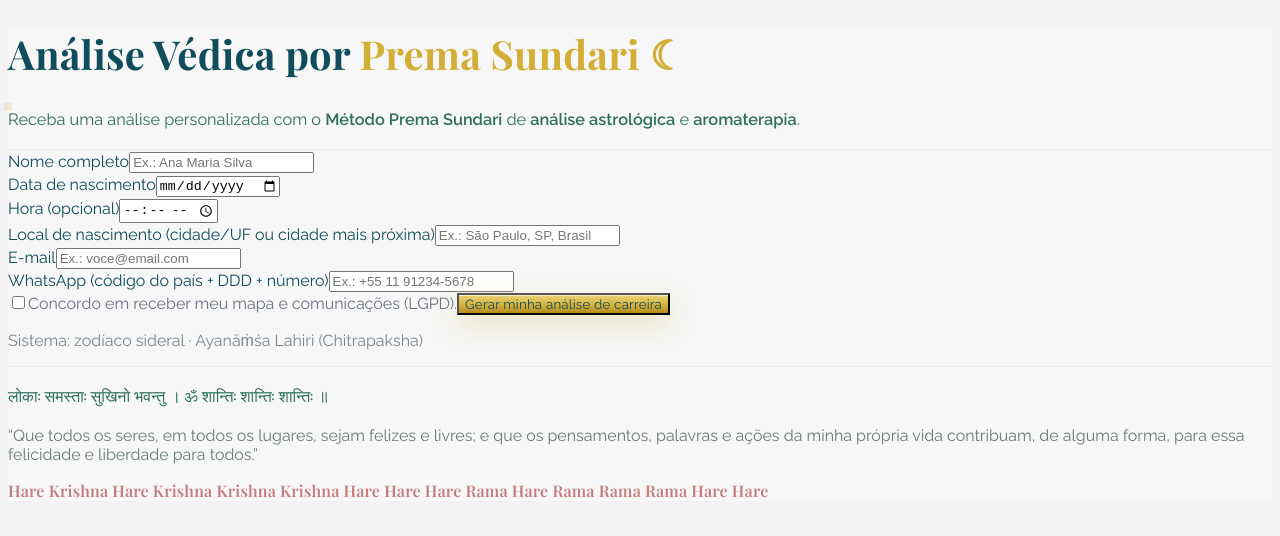
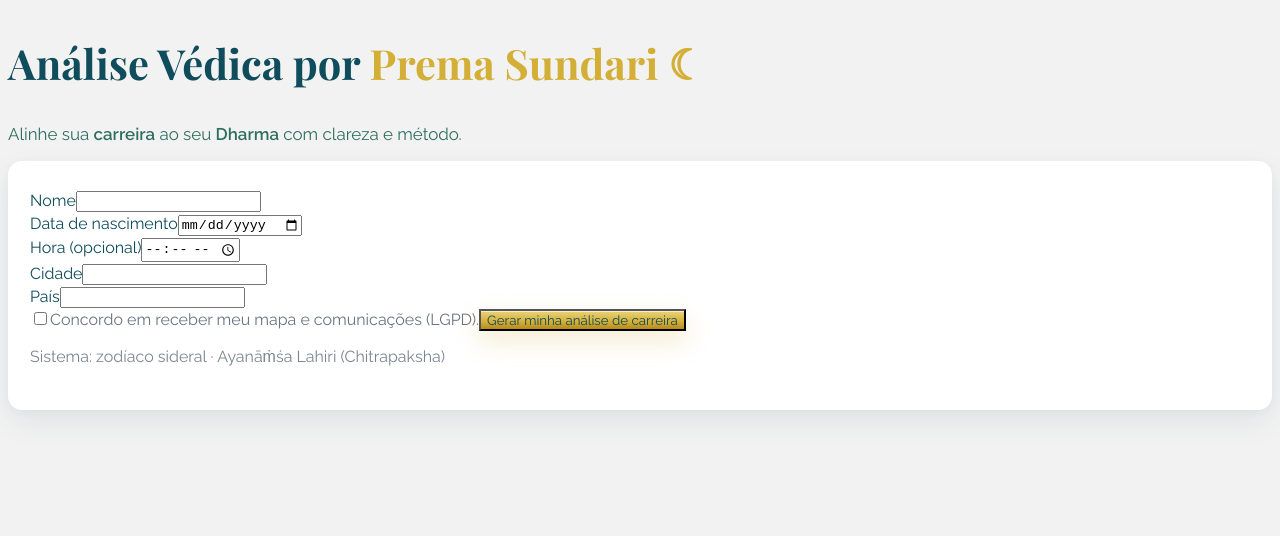
Before and after one commit to premasundaridevi/prema-mapa-vedico, a Next.js app: page / in a window 1280 px wide. Shown: the top 536 px of the page. Built offline with nearby package versions, Linux system fonts and the light colour scheme.

Commit message:
Update page.tsx

```diff
--- a/app/page.tsx
+++ b/app/page.tsx
@@ -7,26 +7,24 @@ export default function Page() {
   const C = {
     azul: "#0F4C5C",
     verde: "#2f6f5e",
-    rosa: "#c47c7c",
-    branco: "#ffffff",
-    cinza: "#f6f7f6",     // fundo delicado
-    linha: "#E9ECEF",     // divisórias hairline
-    ouro:  "#D4AF37"      // dourado sutil
+    ouro:  "#D4AF37",
+    branco:"#ffffff",
+    cinza: "#f2f2f2",
+    hair:  "#E9ECEF",
   };
 
   const [loading, setLoading] = useState(false);
-  const [resp, setResp] = useState<any>(null);
   const [err, setErr] = useState<string | null>(null);
 
   const inputCls =
-    "w-full h-12 px-4 rounded-md bg-white border border-[#E6E8EA] " +
-    "placeholder-gray-400 transition " +
-    "focus:outline-none focus:ring-2 focus:ring-[#0F4C5C]/18 focus:border-[#0F4C5C]";
+    "w-full h-12 px-4 rounded-md bg-white border border-[#E6E8EA] placeholder-gray-400 " +
+    "focus:outline-none focus:ring-2 focus:ring-[#0F4C5C]/18 focus:border-[#0F4C5C] transition";
 
   async function onSubmit(e: React.FormEvent<HTMLFormElement>) {
     e.preventDefault();
-    setLoading(true); setErr(null); setResp(null);
+    setLoading(true); setErr(null);
     const data = Object.fromEntries(new FormData(e.currentTarget).entries());
+
     try {
       const r = await fetch("/api/mapa", {
         method: "POST",
@@ -34,17 +32,20 @@ export default function Page() {
         body: JSON.stringify(data),
       });
       const j = await r.json();
-      if (!r.ok) throw new Error(j.error || "Erro ao gerar mapa");
-      setResp(j);
-    } catch (e:any) {
+      if (!r.ok) throw new Error(j.error || "Erro ao enviar dados");
+      // opcional: redirecionar/mostrar toast
+      alert("Dados enviados com sucesso! Em breve você receberá sua análise.");
+      (e.currentTarget as HTMLFormElement).reset();
+    } catch (e: any) {
       setErr(e.message);
-    } finally { setLoading(false); }
+    } finally {
+      setLoading(false);
+    }
   }
 
   return (
     <>
       <Head>
-        {/* Tipografias */}
         <link rel="preconnect" href="https://fonts.gstatic.com" crossOrigin="" />
         <link
           href="https://fonts.googleapis.com/css2?family=Playfair+Display:wght@600;700&family=Raleway:wght@400;500;600&display=swap"
@@ -52,69 +53,64 @@ export default function Page() {
         />
       </Head>
 
-      {/* Fundo leve, sem card/bloco */}
-      <main className="min-h-screen w-full flex items-center justify-center px-6"
+      {/* Fundo claro, tudo centralizado */}
+      <main className="min-h-screen w-full px-6 flex flex-col items-center"
             style={{ background: C.cinza }}>
-        <div className="w-full max-w-3xl mx-auto py-14 md:py-20 text-center">
         {/* Cabeçalho */}
+        <section className="pt-16 pb-6 text-center">
           <h1
             className="leading-tight"
             style={{
               fontFamily: "'Playfair Display', serif",
               color: C.azul,
-              fontSize: "2.5rem",
-              letterSpacing: "0.2px"
+              fontSize: "2.6rem",
             }}
           >
             Análise Védica por <span style={{ color: C.ouro }}>Prema Sundari ☾</span>
           </h1>
 
-          {/* filete dourado delicado */}
-          <div className="flex items-center justify-center gap-3 mt-3 mb-5">
-            <span style={{ width: 56, height: 1, background: C.linha }} />
-            <span
-              style={{
-                width: 8, height: 8, background: C.ouro, borderRadius: 9999,
-                boxShadow: "0 0 0 4px rgba(212,175,55,.18)"
-              }}
-            />
-            <span style={{ width: 56, height: 1, background: C.linha }} />
-          </div>
-
           <p
+            className="mt-3"
             style={{
               fontFamily: "'Raleway', sans-serif",
               color: C.verde,
-              fontSize: "1.02rem",
-              lineHeight: 1.6
+              fontSize: "1.06rem",
             }}
           >
-            Receba uma análise personalizada com o <b>Método Prema Sundari</b> de{" "}
-            <b>análise astrológica</b> e <b>aromaterapia</b>.
+            Alinhe sua <b>carreira</b> ao seu <b>Dharma</b> com clareza e método.
           </p>
+        </section>
 
-          {/* divisória hairline */}
-          <div className="my-8" style={{ height: 1, background: C.linha }} />
-
-          {/* Formulário — mesma estrutura, mais delicado e com respiro */}
-          <form onSubmit={onSubmit} className="space-y-7 md:space-y-8 mx-auto" style={{ maxWidth: 720 }}>
-            <div className="text-center">
+        {/* Card do formulário (apresentação do seu anexo) */}
+        <section className="w-full max-w-3xl">
+          <div
+            className="mx-auto"
+            style={{
+              background: C.branco,
+              borderRadius: 14,
+              boxShadow:
+                "0 12px 30px rgba(15,76,92,.08), 0 2px 8px rgba(15,76,92,.04)",
+              padding: "28px 22px",
+            }}
+          >
+            <form onSubmit={onSubmit} className="space-y-6 md:space-y-7">
+              <div>
                 <label className="block mb-2 text-sm"
                        style={{ color: C.azul, fontFamily: "'Raleway', sans-serif" }}>
-                Nome completo
+                  Nome
                 </label>
-              <input name="nome" placeholder="Ex.: Ana Maria Silva" required className={inputCls} />
+                <input name="nome" required className={inputCls} />
               </div>
 
-            <div className="grid grid-cols-1 md:grid-cols-2 gap-7">
-              <div className="text-center">
+              <div className="grid grid-cols-1 md:grid-cols-2 gap-6">
+                <div>
                   <label className="block mb-2 text-sm"
                          style={{ color: C.azul, fontFamily: "'Raleway', sans-serif" }}>
                     Data de nascimento
                   </label>
                   <input type="date" name="data" required className={inputCls} />
                 </div>
-              <div className="text-center">
+                <div>
                   <label className="block mb-2 text-sm"
                          style={{ color: C.azul, fontFamily: "'Raleway', sans-serif" }}>
                     Hora (opcional)
@@ -123,52 +119,38 @@ export default function Page() {
                 </div>
               </div>
 
-            <div className="text-center">
+              <div>
                 <label className="block mb-2 text-sm"
                        style={{ color: C.azul, fontFamily: "'Raleway', sans-serif" }}>
-                Local de nascimento (cidade/UF ou cidade mais próxima)
+                  Cidade
                 </label>
-              <input name="cidade" placeholder="Ex.: São Paulo, SP, Brasil" required className={inputCls} />
+                <input name="cidade" required className={inputCls} />
               </div>
 
-            <div className="grid grid-cols-1 md:grid-cols-2 gap-7">
-              <div className="text-center">
+              <div>
                 <label className="block mb-2 text-sm"
                        style={{ color: C.azul, fontFamily: "'Raleway', sans-serif" }}>
-                  E-mail
+                  País
                 </label>
-                <input type="email" name="email" placeholder="Ex.: voce@email.com" required className={inputCls} />
-              </div>
-              <div className="text-center">
-                <label className="block mb-2 text-sm"
-                       style={{ color: C.azul, fontFamily: "'Raleway', sans-serif" }}>
-                  WhatsApp (código do país + DDD + número)
-                </label>
-                <input
-                  type="tel" name="telefone" required
-                  placeholder="Ex.: +55 11 91234-5678"
-                  pattern="[\d\s()+-]{9,}"
-                  title="Digite um telefone válido (ex.: +55 11 91234-5678)"
-                  className={inputCls}
-                />
-              </div>
+                <input name="pais" required className={inputCls} />
               </div>
 
-            <label className="flex items-center justify-center gap-2 text-xs"
+              <label className="flex items-center gap-2 text-xs"
                      style={{ color: "#6B7280", fontFamily: "'Raleway', sans-serif" }}>
                 <input type="checkbox" name="consent" required className="h-4 w-4" />
                 Concordo em receber meu mapa e comunicações (LGPD).
               </label>
 
               <button
-              type="submit" disabled={loading}
+                type="submit"
+                disabled={loading}
                 className="w-full h-12 rounded-md font-semibold transition"
                 style={{
                   background: "linear-gradient(180deg, #EAD37A, #D4AF37 60%, #B88A1E)",
                   color: C.azul,
-                boxShadow: "0 10px 24px rgba(212,175,55,.25), inset 0 1px 0 rgba(255,255,255,.6)",
+                  boxShadow:
+                    "0 10px 24px rgba(212,175,55,.25), inset 0 1px 0 rgba(255,255,255,.6)",
                   fontFamily: "'Raleway', sans-serif",
-                letterSpacing: ".2px"
                 }}
               >
                 {loading ? "Gerando..." : "Gerar minha análise de carreira"}
@@ -180,63 +162,14 @@ export default function Page() {
               </p>
 
               {err && (
-              <p className="text-sm text-red-600 text-center"
+                <p className="text-center text-sm text-red-600"
                    style={{ fontFamily: "'Raleway', sans-serif" }}>
                   {err}
                 </p>
               )}
             </form>
-
-          {/* Resultado (quando houver) */}
-          {resp && (
-            <div className="mt-10 text-center" style={{ fontFamily: "'Raleway', sans-serif" }}>
-              <h2 className="mb-4"
-                  style={{ color: C.azul, fontFamily: "'Playfair Display', serif", fontSize: "1.45rem" }}>
-                Seu Resultado
-              </h2>
-              <div className="grid grid-cols-1 md:grid-cols-3 gap-4" style={{ color: C.verde }}>
-                <p><b>Ascendente:</b> {resp.ascendente ?? "—"}</p>
-                <p><b>Sol:</b> {resp.sol}</p>
-                <p><b>Lua:</b> {resp.lua}</p>
           </div>
-              {resp.pdfUrl && (
-                <a href={resp.pdfUrl} target="_blank" rel="noreferrer"
-                   className="underline inline-block mt-4" style={{ color: C.verde }}>
-                  Abrir PDF
-                </a>
-              )}
-            </div>
-          )}
-
-          {/* divisória */}
-          <div className="my-12" style={{ height: 1, background: C.linha }} />
-
-          {/* Mantras — delicados e centralizados */}
-          <div className="space-y-4 text-center">
-            {/* Lokah Samastah (sânscrito) + tradução */}
-            <p className="text-sm"
-               style={{ color: C.verde, fontFamily: "'Raleway', sans-serif", lineHeight: 1.7 }}>
-              लोकाः समस्ताः सुखिनो भवन्तु । ॐ शान्तिः शान्तिः शान्तिः ॥
-            </p>
-            <p className="text-xs"
-               style={{ color: "#6B7A7A", fontFamily: "'Raleway', sans-serif" }}>
-              “Que todos os seres, em todos os lugares, sejam felizes e livres; e que os
-              pensamentos, palavras e ações da minha própria vida contribuam, de alguma forma,
-              para essa felicidade e liberdade para todos.”
-            </p>
-
-            {/* Mahāmantra — transliterado (sem sânscrito) */}
-            <p className="italic"
-               style={{
-                 color: C.rosa,
-                 fontFamily: "'Playfair Display', serif",
-                 letterSpacing: ".2px"
-               }}>
-              Hare Krishna Hare Krishna Krishna Krishna Hare Hare
-              Hare Rama Hare Rama Rama Rama Hare Hare
-            </p>
-          </div>
-        </div>
+        </section>
       </main>
     </>
   );
```
Lines whose indentation alone changed are shown as unchanged.
